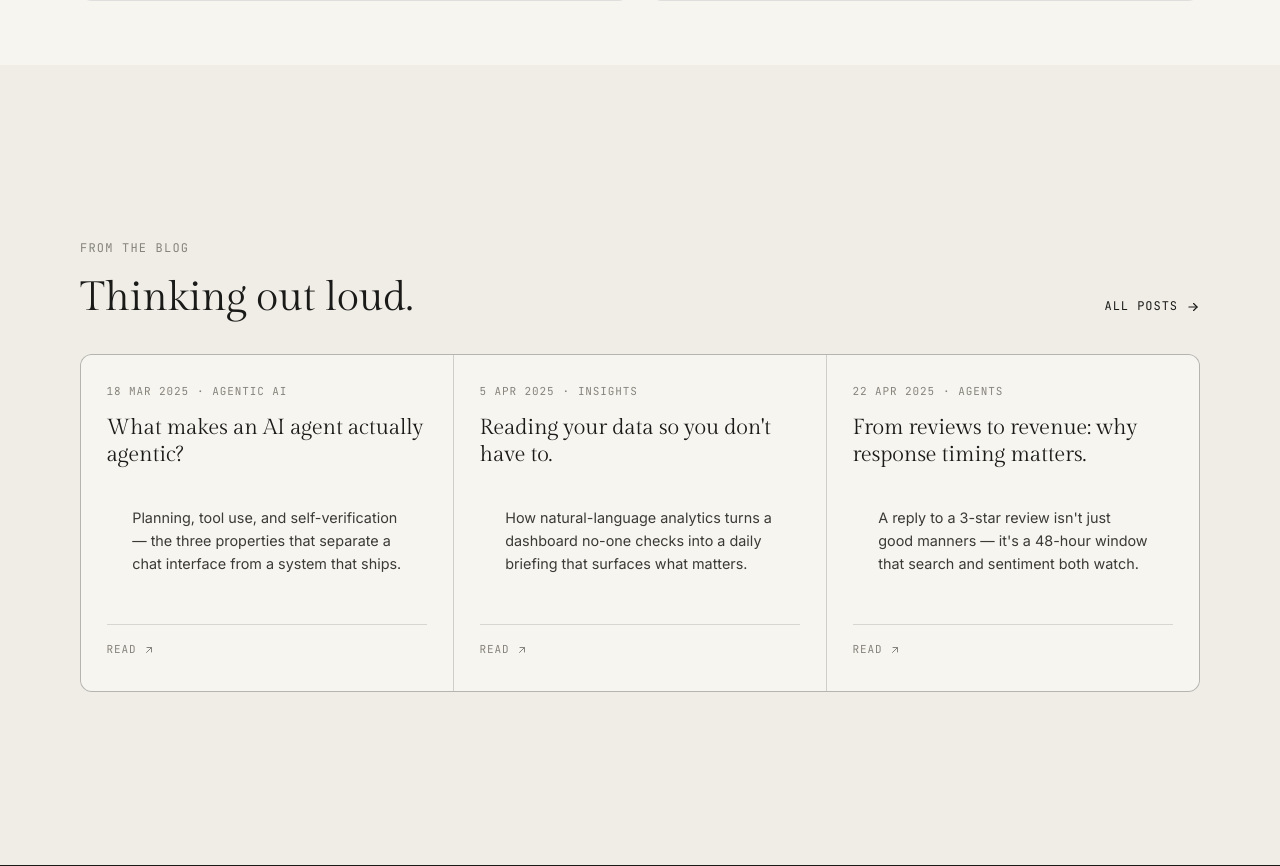
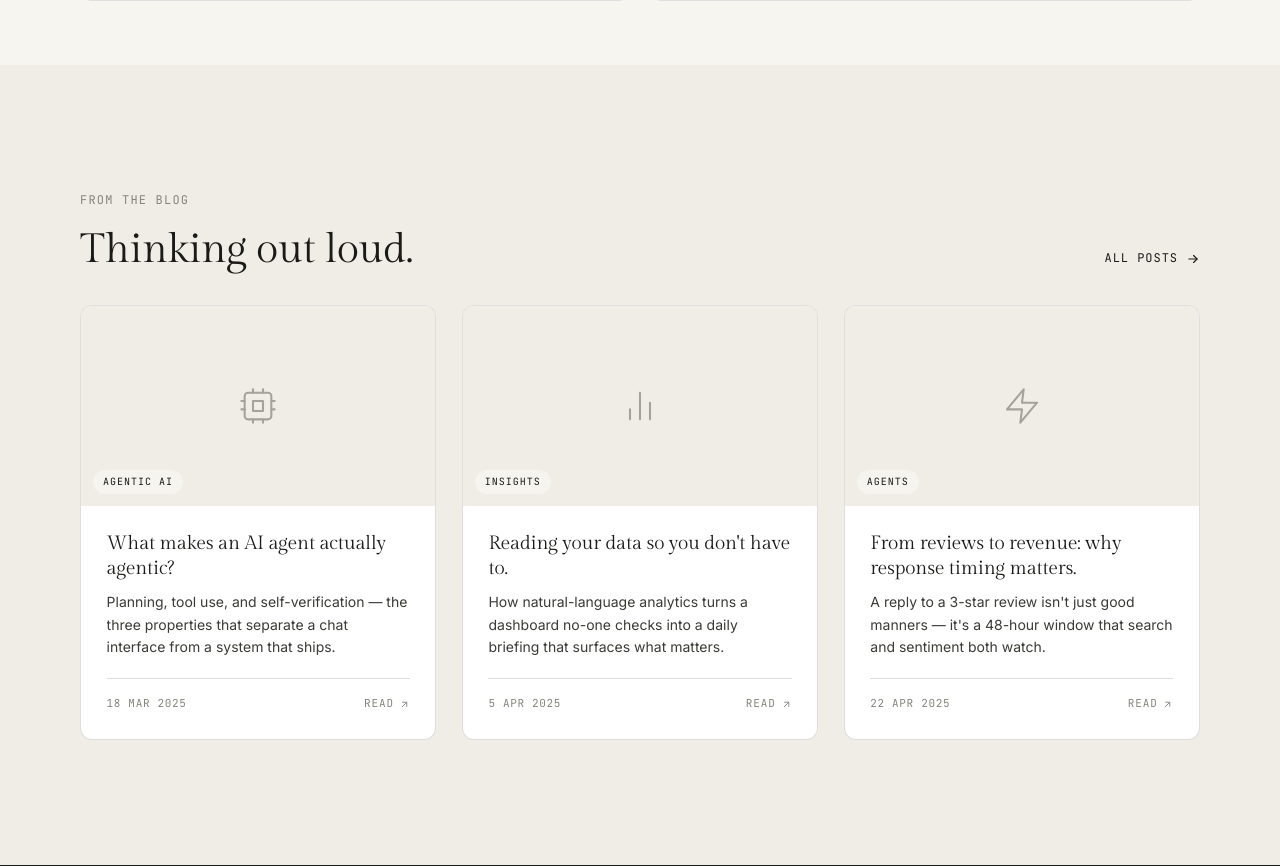
Before and after one commit to ShivamKGupta995/codimai-website, a PHP site: page / in a window 1280 px wide. Shown: the part 3161-4027 px from the top of the page. Run offline with PHP 8.4, Linux system fonts and the light colour scheme; data that the repository does not hold is empty.

Commit message:
feat(home): live blog preview with API-driven cards and static fallback
home-blog.js progressively enhances the home page blog section: static
fallback cards (correct semantic markup, good for crawlers and no-JS) are
swapped for the three latest published posts fetched from the backend API.
Upgraded the static card markup to match the richer blog-index card
structure (thumbnail/placeholder, category badge, footer with date + CTA).
Removed the old home-only blog-card ruleset from components.css and
extended the blog-index selectors to cover .blog-preview__grid — DRY,
single style definition for both grids.

```diff
--- a/assets/css/components.css
+++ b/assets/css/components.css
@@ -1020,71 +1020,8 @@ html {
 .blog-preview__grid {
   display: grid;
   grid-template-columns: repeat(3, 1fr);
-  gap: 1px;
-  background: var(--cd-border);
-  border: 1px solid var(--cd-border);
-  border-radius: var(--cd-radius);
-  overflow: hidden;
-}
-
-.blog-card {
-  background: var(--cd-canvas);
-  padding: clamp(1.75rem, 3vh, 2.5rem) clamp(1.5rem, 2vw, 2rem) clamp(2rem, 3.5vh, 2.75rem);
-  min-height: clamp(280px, 42vh, 440px);
-  text-decoration: none;
-  display: flex;
-  flex-direction: column;
-  transition: background 0.2s ease;
-}
-.blog-card:hover { background: var(--cd-surface); opacity: 1; }
-
-.blog-card__meta {
-  font-family: var(--cd-font-mono);
-  font-size: 0.6875rem;
-  letter-spacing: 0.08em;
-  text-transform: uppercase;
-  color: var(--cd-muted);
-  margin-bottom: 0.875rem;
-  display: flex;
-  align-items: center;
-  gap: 0.5rem;
-  max-width: none;
-}
-
-.blog-card__title {
-  font-family: var(--cd-font-display);
-  font-size: clamp(1.25rem, 1.7vw, 1.5rem);
-  font-weight: 400;
-  color: var(--cd-ink);
-  line-height: 1.25;
-  margin: 0 0 0.75rem;
-}
-
-.blog-card__body {
-  font-size: clamp(0.9rem, 1vw, 1rem);
-  color: var(--cd-body);
-  line-height: 1.6;
-  margin: 0;
-  flex: 1;
-}
-
-.blog-card__cta {
-  display: inline-flex;
-  align-items: center;
-  gap: 0.375rem;
-  font-family: var(--cd-font-mono);
-  font-size: 0.6875rem;
-  letter-spacing: 0.08em;
-  text-transform: uppercase;
-  color: var(--cd-muted);
-  margin-top: 1.25rem;
-  padding-top: 1rem;
-  border-top: 1px solid var(--cd-border);
-  transition: color 0.2s ease;
-}
-.blog-card:hover .blog-card__cta { color: var(--cd-ink); }
-.blog-card__cta svg { transition: transform 0.2s ease; }
-.blog-card:hover .blog-card__cta svg { transform: translateX(3px); }
+  gap: clamp(1.25rem, 2vw, 1.75rem);
+}
 
 @media (max-width: 900px) {
   .blog-preview__grid { grid-template-columns: 1fr 1fr; }
@@ -1215,8 +1152,9 @@ html {
   gap: clamp(1.25rem, 2vw, 1.75rem);
 }
 
-/* Enhanced listing cards */
-.blog-index__grid .blog-card {
+/* Enhanced listing cards (shared by the blog index and the home preview) */
+.blog-index__grid .blog-card,
+.blog-preview__grid .blog-card {
   background: var(--cd-surface);
   border: 1px solid var(--cd-border);
   border-radius: var(--cd-radius);
@@ -1228,7 +1166,8 @@ html {
   transition: box-shadow 0.2s ease, transform 0.2s ease;
   text-decoration: none;
 }
-.blog-index__grid .blog-card:hover {
+.blog-index__grid .blog-card:hover,
+.blog-preview__grid .blog-card:hover {
   background: var(--cd-surface);
   box-shadow: 0 6px 24px rgba(26,26,24,.08);
   transform: translateY(-2px);
@@ -1280,7 +1219,8 @@ html {
   flex-direction: column;
   flex: 1;
 }
-.blog-index__grid .blog-card__title {
+.blog-index__grid .blog-card__title,
+.blog-preview__grid .blog-card__title {
   font-family: var(--cd-font-display);
   font-size: clamp(1.1rem, 1.5vw, 1.3125rem);
   font-weight: 400;
@@ -1288,11 +1228,13 @@ html {
   line-height: 1.3;
   margin: 0 0 0.625rem;
 }
-.blog-index__grid .blog-card__title a {
+.blog-index__grid .blog-card__title a,
+.blog-preview__grid .blog-card__title a {
   color: inherit;
   text-decoration: none;
 }
-.blog-index__grid .blog-card__title a:hover {
+.blog-index__grid .blog-card__title a:hover,
+.blog-preview__grid .blog-card__title a:hover {
   text-decoration: underline;
   text-underline-offset: 3px;
 }
@@ -1333,9 +1275,11 @@ html {
   color: var(--cd-muted);
   transition: color 0.2s ease;
 }
-.blog-index__grid .blog-card:hover .blog-card__read-cta { color: var(--cd-ink); }
+.blog-index__grid .blog-card:hover .blog-card__read-cta,
+.blog-preview__grid .blog-card:hover .blog-card__read-cta { color: var(--cd-ink); }
 .blog-card__read-cta svg { transition: transform 0.2s ease; }
-.blog-index__grid .blog-card:hover .blog-card__read-cta svg { transform: translate(2px,-2px); }
+.blog-index__grid .blog-card:hover .blog-card__read-cta svg,
+.blog-preview__grid .blog-card:hover .blog-card__read-cta svg { transform: translate(2px,-2px); }
 
 /* Skeleton loading */
 @keyframes shimmer {
--- /dev/null
+++ b/assets/js/home-blog.js
@@ -0,0 +1,84 @@
+/* ============================================================
+   Home blog preview — progressive enhancement.
+   The grid ships with static fallback cards (good for no-JS and
+   crawlers). On load we fetch the latest published posts from the
+   blog API and swap them in. If the API is unavailable or empty,
+   the static cards are left untouched.
+   ============================================================ */
+(function () {
+  'use strict';
+
+  var grid = document.getElementById('blogPreviewGrid');
+  if (!grid || !('fetch' in window)) return;
+
+  var API = 'blogs/backend/api/posts.php?status=published&limit=3';
+
+  /* Category placeholder icons — mirror blogs/index.html for visual parity. */
+  var CAT_ICONS = {
+    'Agentic AI':     '<svg width="40" height="40" viewBox="0 0 24 24" fill="none" stroke="currentColor" stroke-width="1.25" stroke-linecap="round" stroke-linejoin="round"><rect x="4" y="4" width="16" height="16" rx="2"/><rect x="9" y="9" width="6" height="6"/><line x1="9" y1="2" x2="9" y2="4"/><line x1="15" y1="2" x2="15" y2="4"/><line x1="9" y1="20" x2="9" y2="22"/><line x1="15" y1="20" x2="15" y2="22"/><line x1="20" y1="9" x2="22" y2="9"/><line x1="20" y1="14" x2="22" y2="14"/><line x1="2" y1="9" x2="4" y2="9"/><line x1="2" y1="14" x2="4" y2="14"/></svg>',
+    'Generative AI':  '<svg width="40" height="40" viewBox="0 0 24 24" fill="none" stroke="currentColor" stroke-width="1.25" stroke-linecap="round" stroke-linejoin="round"><path d="M12 2L2 7l10 5 10-5-10-5z"/><path d="M2 17l10 5 10-5"/><path d="M2 12l10 5 10-5"/></svg>',
+    'Insights':       '<svg width="40" height="40" viewBox="0 0 24 24" fill="none" stroke="currentColor" stroke-width="1.25" stroke-linecap="round" stroke-linejoin="round"><line x1="18" y1="20" x2="18" y2="10"/><line x1="12" y1="20" x2="12" y2="4"/><line x1="6" y1="20" x2="6" y2="14"/></svg>',
+    'Agents':         '<svg width="40" height="40" viewBox="0 0 24 24" fill="none" stroke="currentColor" stroke-width="1.25" stroke-linecap="round" stroke-linejoin="round"><polygon points="13 2 3 14 12 14 11 22 21 10 12 10 13 2"/></svg>',
+    'Prediction':     '<svg width="40" height="40" viewBox="0 0 24 24" fill="none" stroke="currentColor" stroke-width="1.25" stroke-linecap="round" stroke-linejoin="round"><polyline points="23 6 13.5 15.5 8.5 10.5 1 18"/><polyline points="17 6 23 6 23 12"/></svg>',
+    'Recommendation': '<svg width="40" height="40" viewBox="0 0 24 24" fill="none" stroke="currentColor" stroke-width="1.25" stroke-linecap="round" stroke-linejoin="round"><circle cx="12" cy="12" r="3"/><path d="M12 1v4M12 19v4M4.22 4.22l2.83 2.83M16.95 16.95l2.83 2.83M1 12h4M19 12h4M4.22 19.78l2.83-2.83M16.95 7.05l2.83-2.83"/></svg>',
+    'Data Analytics': '<svg width="40" height="40" viewBox="0 0 24 24" fill="none" stroke="currentColor" stroke-width="1.25" stroke-linecap="round" stroke-linejoin="round"><ellipse cx="12" cy="5" rx="9" ry="3"/><path d="M21 12c0 1.66-4 3-9 3s-9-1.34-9-3"/><path d="M3 5v14c0 1.66 4 3 9 3s9-1.34 9-3V5"/></svg>',
+    'default':        '<svg width="40" height="40" viewBox="0 0 24 24" fill="none" stroke="currentColor" stroke-width="1.25" stroke-linecap="round" stroke-linejoin="round"><path d="M14 2H6a2 2 0 0 0-2 2v16a2 2 0 0 0 2 2h12a2 2 0 0 0 2-2V8z"/><polyline points="14 2 14 8 20 8"/><line x1="16" y1="13" x2="8" y2="13"/><line x1="16" y1="17" x2="8" y2="17"/></svg>'
+  };
+
+  fetch(API)
+    .then(function (r) { if (!r.ok) throw new Error('API unavailable'); return r.json(); })
+    .then(function (data) {
+      var posts = data && data.posts;
+      if (!posts || !posts.length) return;          // keep static fallback
+      grid.innerHTML = posts.slice(0, 3).map(card).join('');
+      revealNew(grid);
+    })
+    .catch(function () { /* keep static fallback */ });
+
+  function card(p, i) {
+    var url   = 'blogs/post.php?slug=' + encodeURIComponent(p.slug);
+    var icon  = CAT_ICONS[p.category] || CAT_ICONS['default'];
+    var thumb = p.thumbnail_url
+      ? '<img src="' + esc(p.thumbnail_url) + '" alt="' + esc(p.title) + '" class="blog-card__thumb" loading="lazy" width="640" height="360">'
+      : '<div class="blog-card__placeholder">' + icon + '</div>';
+
+    return '' +
+      '<article class="blog-card reveal" role="listitem" style="--delay:' + (0.05 * (i + 1)).toFixed(2) + 's">' +
+        '<a href="' + url + '" class="blog-card__thumb-wrap" tabindex="-1" aria-hidden="true">' +
+          thumb +
+          '<span class="blog-card__cat">' + esc(p.category || 'Article') + '</span>' +
+        '</a>' +
+        '<div class="blog-card__body">' +
+          '<h3 class="blog-card__title"><a href="' + url + '">' + esc(p.title) + '</a></h3>' +
+          (p.excerpt ? '<p class="blog-card__excerpt">' + esc(p.excerpt) + '</p>' : '') +
+          '<div class="blog-card__footer">' +
+            '<time class="blog-card__date" datetime="' + esc(p.published_at) + '">' + fmtDate(p.published_at) + '</time>' +
+            '<span class="blog-card__read-cta">Read <svg width="11" height="11" viewBox="0 0 24 24" fill="none" stroke="currentColor" stroke-width="2" stroke-linecap="round" stroke-linejoin="round" aria-hidden="true"><path d="M7 17 17 7"/><path d="M8 7h9v9"/></svg></span>' +
+          '</div>' +
+        '</div>' +
+      '</article>';
+  }
+
+  /* The shared reveal observer only sees elements present at load, so
+     reveal the freshly-injected cards ourselves (respecting motion prefs). */
+  function revealNew(scope) {
+    var reduce = window.matchMedia &&
+      window.matchMedia('(prefers-reduced-motion: reduce)').matches;
+    scope.querySelectorAll('.reveal').forEach(function (el) {
+      var d = getComputedStyle(el).getPropertyValue('--delay').trim();
+      if (d && !reduce) el.style.transitionDelay = d;
+      el.classList.add('is-visible');
+    });
+  }
+
+  function esc(s) {
+    return String(s)
+      .replace(/&/g, '&amp;').replace(/</g, '&lt;')
+      .replace(/>/g, '&gt;').replace(/"/g, '&quot;');
+  }
+
+  function fmtDate(s) {
+    if (!s) return '';
+    return new Date(s).toLocaleDateString('en-GB', { day: 'numeric', month: 'short', year: 'numeric' });
+  }
+}());
--- a/index.html
+++ b/index.html
@@ -335,49 +335,53 @@
           </a>
         </header>
 
-        <div class="blog-preview__grid">
+        <!-- Static fallback: latest posts (no-JS / SEO). Enhanced live by home-blog.js. -->
+        <div class="blog-preview__grid" id="blogPreviewGrid" role="list">
 
-          <a href="blogs/what-makes-an-agent-agentic/" class="blog-card reveal" style="--delay:0.05s">
-            <p class="blog-card__meta">
-              <time datetime="2025-03-18">18 Mar 2025</time>
-              <span aria-hidden="true">·</span>
-              <span>Agentic AI</span>
-            </p>
-            <h3 class="blog-card__title">What makes an AI agent actually agentic?</h3>
-            <p class="blog-card__body">Planning, tool use, and self-verification — the three properties that separate a chat interface from a system that ships.</p>
-            <span class="blog-card__cta">
-              Read
-              <svg width="12" height="12" viewBox="0 0 24 24" fill="none" stroke="currentColor" stroke-width="2" stroke-linecap="round" stroke-linejoin="round" aria-hidden="true"><path d="M7 17 17 7"/><path d="M8 7h9v9"/></svg>
-            </span>
-          </a>
+          <article class="blog-card reveal" role="listitem" style="--delay:0.05s">
+            <a href="blogs/what-makes-an-agent-agentic/" class="blog-card__thumb-wrap" tabindex="-1" aria-hidden="true">
+              <div class="blog-card__placeholder"><svg width="40" height="40" viewBox="0 0 24 24" fill="none" stroke="currentColor" stroke-width="1.25" stroke-linecap="round" stroke-linejoin="round"><rect x="4" y="4" width="16" height="16" rx="2"/><rect x="9" y="9" width="6" height="6"/><line x1="9" y1="2" x2="9" y2="4"/><line x1="15" y1="2" x2="15" y2="4"/><line x1="9" y1="20" x2="9" y2="22"/><line x1="15" y1="20" x2="15" y2="22"/><line x1="20" y1="9" x2="22" y2="9"/><line x1="20" y1="14" x2="22" y2="14"/><line x1="2" y1="9" x2="4" y2="9"/><line x1="2" y1="14" x2="4" y2="14"/></svg></div>
+              <span class="blog-card__cat">Agentic AI</span>
+            </a>
+            <div class="blog-card__body">
+              <h3 class="blog-card__title"><a href="blogs/what-makes-an-agent-agentic/">What makes an AI agent actually agentic?</a></h3>
+              <p class="blog-card__excerpt">Planning, tool use, and self-verification — the three properties that separate a chat interface from a system that ships.</p>
+              <div class="blog-card__footer">
+                <time class="blog-card__date" datetime="2025-03-18">18 Mar 2025</time>
+                <span class="blog-card__read-cta">Read <svg width="11" height="11" viewBox="0 0 24 24" fill="none" stroke="currentColor" stroke-width="2" stroke-linecap="round" stroke-linejoin="round" aria-hidden="true"><path d="M7 17 17 7"/><path d="M8 7h9v9"/></svg></span>
+              </div>
+            </div>
+          </article>
 
-          <a href="blogs/reading-your-data/" class="blog-card reveal" style="--delay:0.10s">
-            <p class="blog-card__meta">
-              <time datetime="2025-04-05">5 Apr 2025</time>
-              <span aria-hidden="true">·</span>
-              <span>Insights</span>
-            </p>
-            <h3 class="blog-card__title">Reading your data so you don't have to.</h3>
-            <p class="blog-card__body">How natural-language analytics turns a dashboard no-one checks into a daily briefing that surfaces what matters.</p>
-            <span class="blog-card__cta">
-              Read
-              <svg width="12" height="12" viewBox="0 0 24 24" fill="none" stroke="currentColor" stroke-width="2" stroke-linecap="round" stroke-linejoin="round" aria-hidden="true"><path d="M7 17 17 7"/><path d="M8 7h9v9"/></svg>
-            </span>
-          </a>
+          <article class="blog-card reveal" role="listitem" style="--delay:0.10s">
+            <a href="blogs/reading-your-data/" class="blog-card__thumb-wrap" tabindex="-1" aria-hidden="true">
+              <div class="blog-card__placeholder"><svg width="40" height="40" viewBox="0 0 24 24" fill="none" stroke="currentColor" stroke-width="1.25" stroke-linecap="round" stroke-linejoin="round"><line x1="18" y1="20" x2="18" y2="10"/><line x1="12" y1="20" x2="12" y2="4"/><line x1="6" y1="20" x2="6" y2="14"/></svg></div>
+              <span class="blog-card__cat">Insights</span>
+            </a>
+            <div class="blog-card__body">
+              <h3 class="blog-card__title"><a href="blogs/reading-your-data/">Reading your data so you don't have to.</a></h3>
+              <p class="blog-card__excerpt">How natural-language analytics turns a dashboard no-one checks into a daily briefing that surfaces what matters.</p>
+              <div class="blog-card__footer">
+                <time class="blog-card__date" datetime="2025-04-05">5 Apr 2025</time>
+                <span class="blog-card__read-cta">Read <svg width="11" height="11" viewBox="0 0 24 24" fill="none" stroke="currentColor" stroke-width="2" stroke-linecap="round" stroke-linejoin="round" aria-hidden="true"><path d="M7 17 17 7"/><path d="M8 7h9v9"/></svg></span>
+              </div>
+            </div>
+          </article>
 
-          <a href="blogs/reviews-to-revenue/" class="blog-card reveal" style="--delay:0.15s">
-            <p class="blog-card__meta">
-              <time datetime="2025-04-22">22 Apr 2025</time>
-              <span aria-hidden="true">·</span>
-              <span>Agents</span>
-            </p>
-            <h3 class="blog-card__title">From reviews to revenue: why response timing matters.</h3>
-            <p class="blog-card__body">A reply to a 3-star review isn't just good manners — it's a 48-hour window that search and sentiment both watch.</p>
-            <span class="blog-card__cta">
-              Read
-              <svg width="12" height="12" viewBox="0 0 24 24" fill="none" stroke="currentColor" stroke-width="2" stroke-linecap="round" stroke-linejoin="round" aria-hidden="true"><path d="M7 17 17 7"/><path d="M8 7h9v9"/></svg>
-            </span>
-          </a>
+          <article class="blog-card reveal" role="listitem" style="--delay:0.15s">
+            <a href="blogs/reviews-to-revenue/" class="blog-card__thumb-wrap" tabindex="-1" aria-hidden="true">
+              <div class="blog-card__placeholder"><svg width="40" height="40" viewBox="0 0 24 24" fill="none" stroke="currentColor" stroke-width="1.25" stroke-linecap="round" stroke-linejoin="round"><polygon points="13 2 3 14 12 14 11 22 21 10 12 10 13 2"/></svg></div>
+              <span class="blog-card__cat">Agents</span>
+            </a>
+            <div class="blog-card__body">
+              <h3 class="blog-card__title"><a href="blogs/reviews-to-revenue/">From reviews to revenue: why response timing matters.</a></h3>
+              <p class="blog-card__excerpt">A reply to a 3-star review isn't just good manners — it's a 48-hour window that search and sentiment both watch.</p>
+              <div class="blog-card__footer">
+                <time class="blog-card__date" datetime="2025-04-22">22 Apr 2025</time>
+                <span class="blog-card__read-cta">Read <svg width="11" height="11" viewBox="0 0 24 24" fill="none" stroke="currentColor" stroke-width="2" stroke-linecap="round" stroke-linejoin="round" aria-hidden="true"><path d="M7 17 17 7"/><path d="M8 7h9v9"/></svg></span>
+              </div>
+            </div>
+          </article>
 
         </div>
 
@@ -465,6 +469,7 @@
   <script src="assets/js/nav.js" defer></script>
   <script src="assets/js/reveal.js" defer></script>
   <script src="assets/js/hero.js" defer></script>
+  <script src="assets/js/home-blog.js" defer></script>
 
 </body>
 </html>
```
